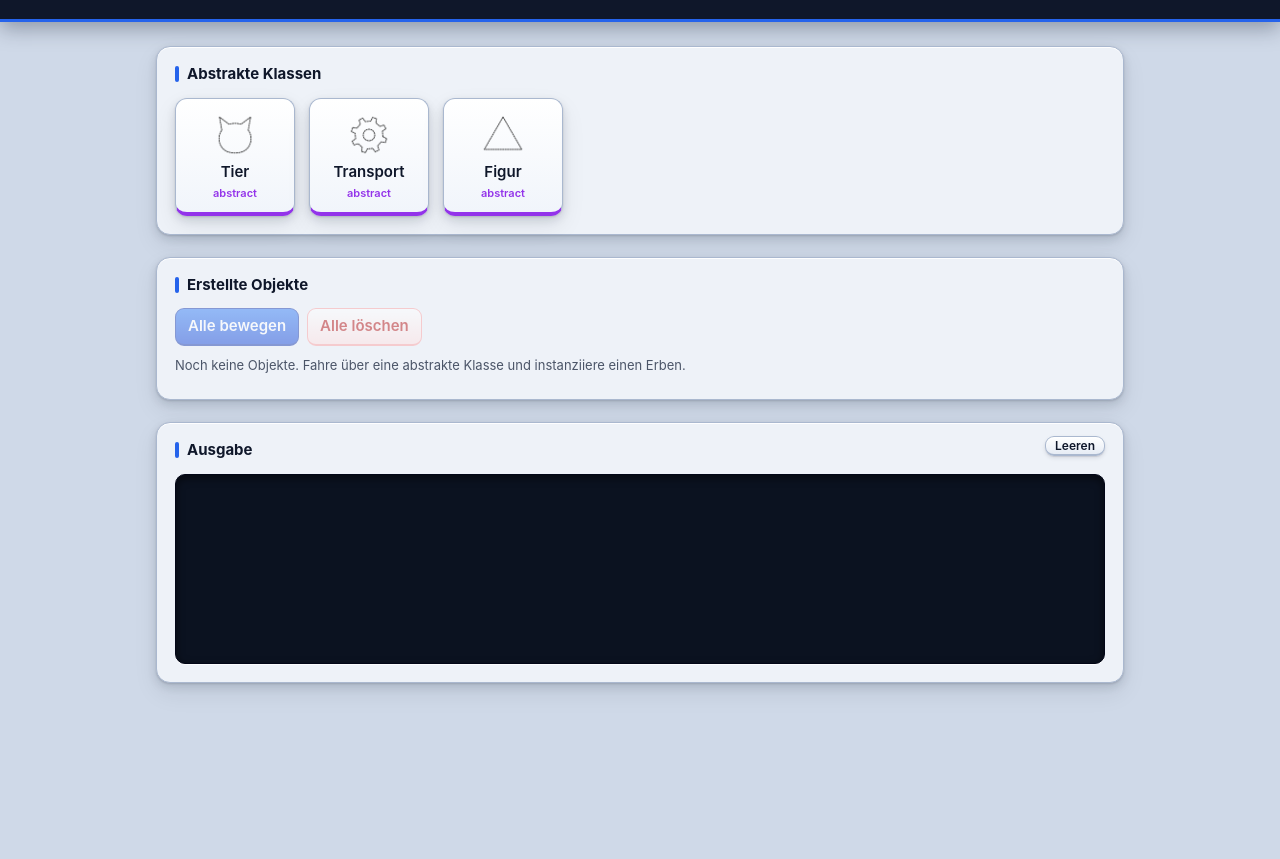
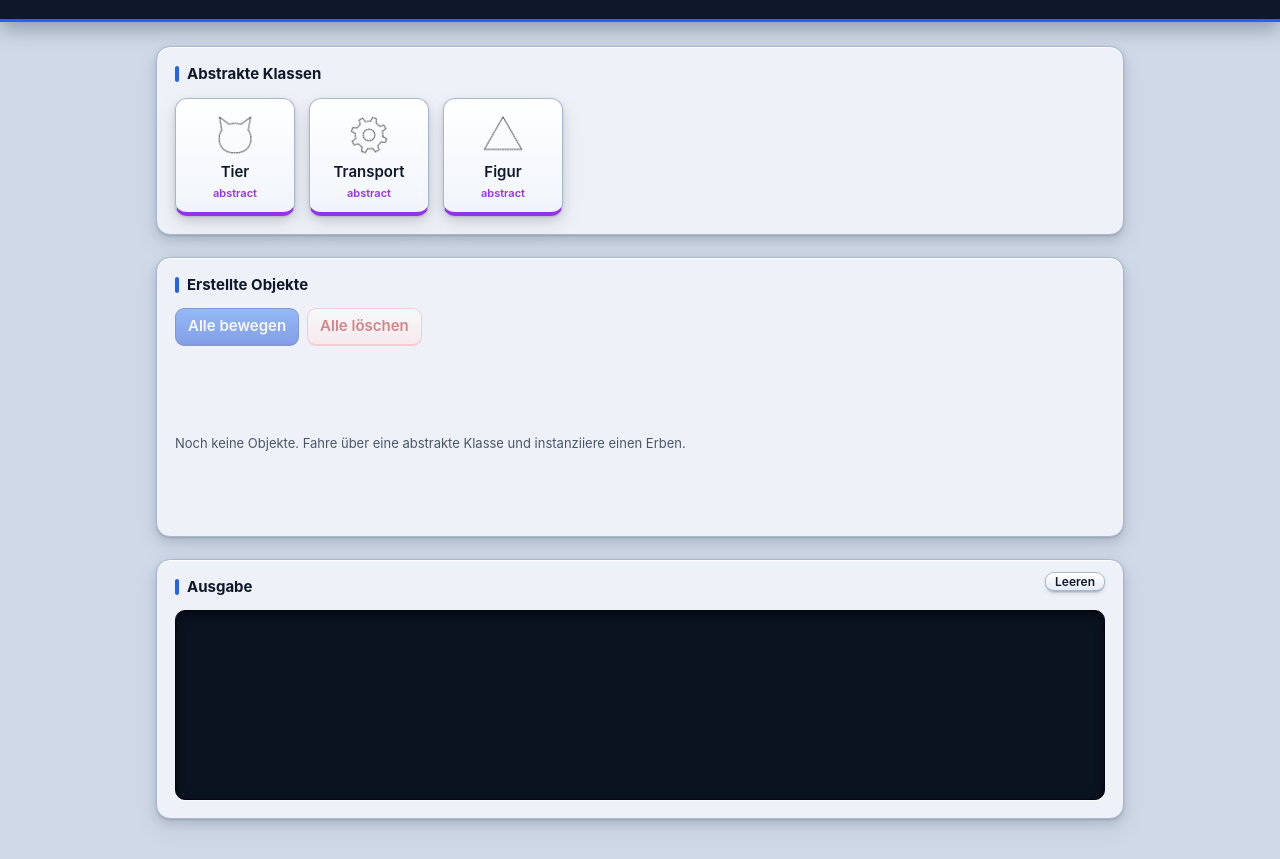
Before and after one commit to Menixx/OOPlayground, a website built with Vite: page index.html in a window 1280 px wide. Shown: the part 86-945 px from the top of the page. Before the commit the page ends 809 px from the top, so only its background shows below. Built offline with nearby package versions, Linux system fonts and the light colour scheme.

Commit message:
ui: change workspace layout
Co-Authored-By: Claude Opus 5.5 <noreply@anthropic.com>

```diff
--- a/src/styles/base.css
+++ b/src/styles/base.css
@@ -1,7 +1,7 @@
 * { box-sizing: border-box; }
 body { margin: 0; font: 15px/1.5 var(--sans); background: var(--page); color: var(--text); min-height: 100vh; }
-main { max-width: 1000px; margin: 0 auto; padding: 24px 16px 40px; display: grid; gap: 22px; }
-section { background: var(--panel); border: 1px solid var(--line); border-radius: 14px; padding: 16px 18px 18px; box-shadow: var(--shine), var(--shadow-2); }
+main { max-width: 1000px; width: 100%; min-width: 0; margin: 0 auto; padding: 24px 16px 40px; display: grid; grid-template-columns: minmax(0, 1fr); gap: 22px; }
+section { min-width: 0; background: var(--panel); border: 1px solid var(--line); border-radius: 14px; padding: 16px 18px 18px; box-shadow: var(--shine), var(--shadow-2); }
 h2 { display: flex; align-items: center; gap: 8px; font-size: 15px; margin: 0 0 12px; }
 h2::before { content: ''; width: 4px; height: 16px; border-radius: 2px; background: var(--feld); }
 code, .out { font-family: var(--mono); font-size: 13px; }
--- a/src/styles/components/object-workspace.css
+++ b/src/styles/components/object-workspace.css
@@ -1,8 +1,17 @@
 .bar { display: flex; flex-wrap: wrap; gap: 8px; margin-bottom: 10px; }.primary { background: linear-gradient(#3b82f6, #1d4ed8); color: #fff; border-color: #1e40af; font-weight: 600; box-shadow: inset 0 1px 0 rgba(255,255,255,.35), var(--shadow-2); }
 .primary:hover:not(:disabled) { background: linear-gradient(#4b8ff8, #1e40af); box-shadow: inset 0 1px 0 rgba(255,255,255,.35), var(--shadow-3); }
-.grid { display: flex; flex-wrap: wrap; gap: 14px; }
-.obj { display: grid; justify-items: center; gap: 2px; min-width: 92px; padding: 10px; background: linear-gradient(#fff, #f4f7fc); border: 1px solid var(--line); border-bottom: 4px solid var(--feld); border-radius: 12px; box-shadow: var(--shine), var(--shadow-2); font-size: 12px; font-weight: 600; font-family: var(--mono); }
-.obj:hover:not(:disabled) { background: linear-gradient(#fff, #eef4ff); transform: translateY(-3px); box-shadow: var(--shine), var(--shadow-3); }
+.grid { display: flex; flex-wrap: nowrap; align-items: flex-start; gap: 14px; width: 100%; min-width: 0; height: 176px; min-height: 176px; box-sizing: border-box; overflow-x: auto; overflow-y: hidden; padding: 6px 0 20px; } /* 20px below the cards so their shadow fades out before the scrollbar */
+/* Scrollbar: only the thumb, no track background, no arrow buttons */
+.grid::-webkit-scrollbar { height: 6px; background: transparent; }
+.grid::-webkit-scrollbar-track, .grid::-webkit-scrollbar-corner { background: transparent; }
+.grid::-webkit-scrollbar-button { display: none; width: 0; height: 0; }
+.grid::-webkit-scrollbar-thumb { background: #94a3b8; border-radius: 10px; }
+.grid::-webkit-scrollbar-thumb:hover { background: #64748b; }
+/* Standard properties only where ::-webkit-scrollbar is unsupported (Firefox) — in Chromium they would override the rules above and bring back the arrows */
+@supports not selector(::-webkit-scrollbar) { .grid { scrollbar-width: thin; scrollbar-color: #94a3b8 transparent; } }
+.obj { display: grid; justify-items: center; align-content: center; gap: 2px; width: 132px; min-width: 132px; max-width: 132px; height: 144px; min-height: 144px; max-height: 144px; flex: 0 0 132px; box-sizing: border-box; padding: 10px; background: linear-gradient(#fff, #f4f7fc); border: 1px solid var(--line); border-bottom: 4px solid var(--feld); border-radius: 12px; box-shadow: var(--shine), var(--obj-shadow); font-size: 12px; font-weight: 600; font-family: var(--mono); }.obj:hover:not(:disabled) { background: linear-gradient(#fff, #eef4ff); transform: translateY(-3px); box-shadow: var(--shine), var(--obj-shadow-hover); }
+/* Half-length versions of --shadow-2 / --shadow-3, so the shadow is not clipped by the scroll container */
+.obj { --obj-shadow: 0 .5px 1px rgba(15,23,42,.14), 0 2px 5px rgba(15,23,42,.12), 0 5px 12px rgba(15,23,42,.08); --obj-shadow-hover: 0 1px 1.5px rgba(15,23,42,.16), 0 5px 10px rgba(15,23,42,.18), 0 11px 22px rgba(15,23,42,.16); }
 .fig-wrap { display: block; width: 48px; height: 48px; transition: transform 300ms ease; }
 .fig { --c: var(--feld); --c-fill: var(--feld); width: 100%; height: 100%; fill: var(--c-fill); fill-opacity: .55; stroke: var(--c); stroke-width: 4; stroke-linejoin: round; filter: drop-shadow(0 2px 2px rgba(15,23,42,.25)); }
 .fig .marke { fill: var(--c); stroke: var(--c); stroke-width: 3; fill-opacity: 1; }
@@ -11,3 +20,7 @@
 .fig-stern { --c: #d99a06; --c-fill: #fcd34d; }   /* gold */
 .anim { display: grid; place-items: center; width: 104px; height: 92px; }
 .anim svg { width: 100%; height: 100%; display: block; }
+#workspace { display: grid; grid-template-columns: minmax(0, 1fr); grid-template-rows: auto 176px; min-width: 0; max-width: 100%; margin-bottom: -14px; } /* pull the scrollbar down into the section's bottom padding */
+#workspace > .bar { grid-column: 1; grid-row: 1; }
+#workspace > .hint, #workspace > .grid { grid-column: 1; grid-row: 2; }
+#workspace > .hint { align-self: center; z-index: 1; margin: 0; pointer-events: none; }
```
Also changed, not shown: .claude/launch.json (added), public/animations/animation-plane.svg.
